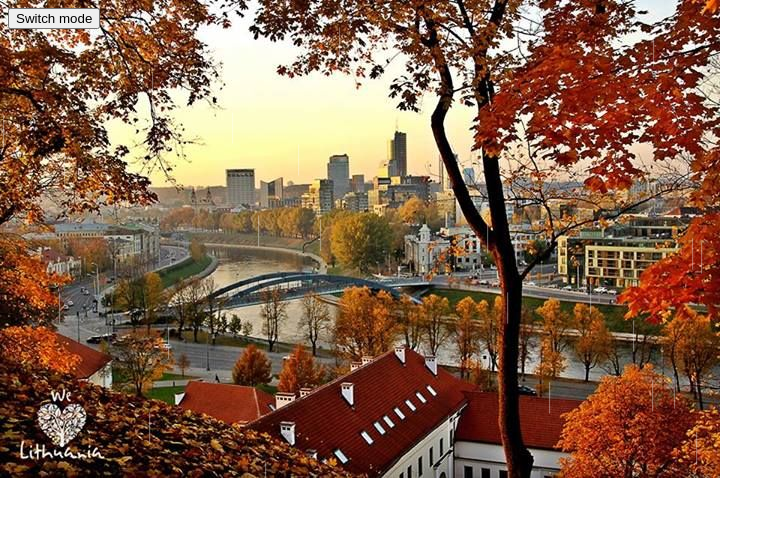
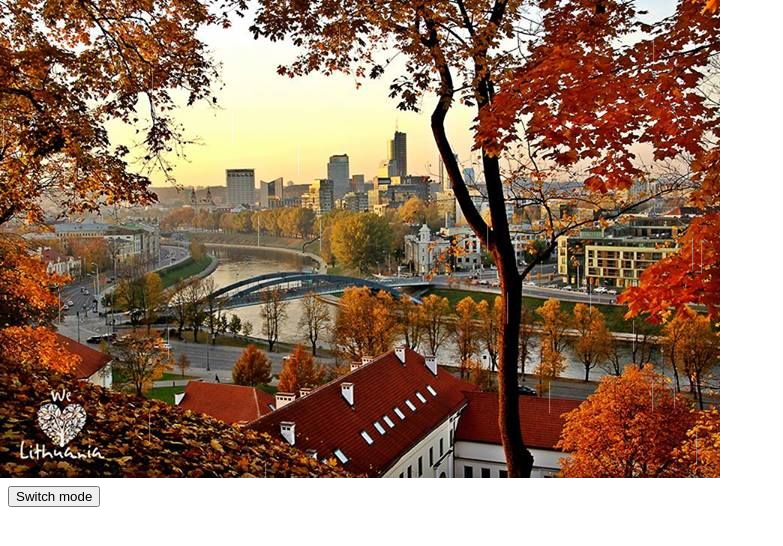
Before and after one commit to meska-lt/KGAT-LD3, a plain HTML site: page index.html in a window 1280 px wide. Shown: the whole page, without its empty margins (0-783 px from the left). Drawn offline with Linux system fonts and the light colour scheme.

Commit message:
In style.css: declared control layer style.

```diff
--- a/style.css
+++ b/style.css
@@ -4,3 +4,8 @@ body {
 	background-image: url("background.jpg");
 	background-repeat: no-repeat;
 }
+
+.button_layer {
+	position: relative;
+	top: 478px;
+}
```
